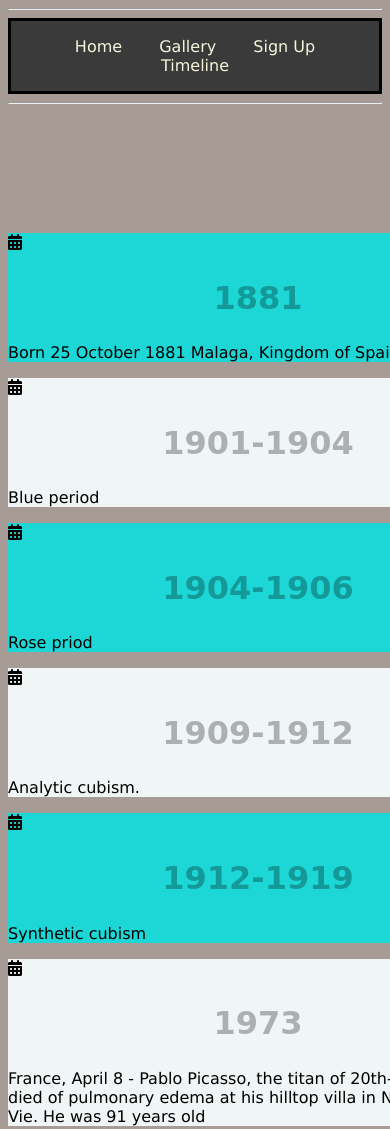
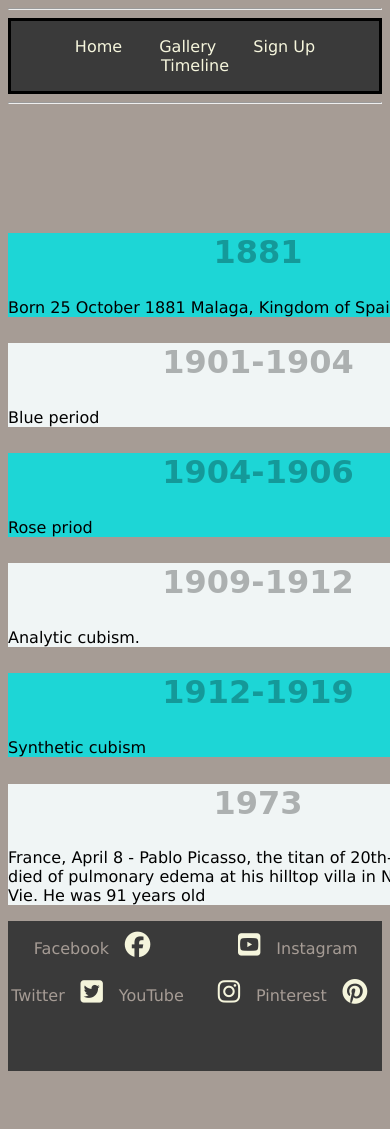
Before and after one commit to mariaarnesson/pablo_picasso, a plain HTML site: page timeline.html in a window 390 px wide. Shown: the top 1129 px of the page. After the commit the page ends 1079 px from the top, so only its background shows below. Drawn offline with Linux system fonts and the light colour scheme.

Commit message:
Add volums to medium screen size from 1200px wide and down

```diff
--- a/assets/css/style.css
+++ b/assets/css/style.css
@@ -23,7 +23,7 @@ nav > a:hover {
 	color: silver;
 }
 
-/* text rosa */
+/* description */
 
     #description {
         font-size: 150%;
@@ -254,3 +254,22 @@ footer {
    margin-right: 500px;
    margin-top: 0px;
 }
+/* Media queries */
+
+/* For larger to medium screens size from 1200px wide and down */
+@media screen and (max-width: 1200px) {
+  #start{
+    width: 65% auto;
+
+  }
+  #first-picture{
+    width: 65%;
+  }
+  #discription {
+    width: 65%;
+    margin-bottom: -50px;
+  }
+  .social-networks {
+    columns: 2;
+  }
+}
--- a/timeline.html
+++ b/timeline.html
@@ -24,33 +24,33 @@
 
 
 
-            <div id="day"><i class="fa-solid fa-calendar-days"></i>
+            <div id="day">
             <h1>1881</h1>
             <p>Born 25 October 1881
                 Malaga, Kingdom of Spain</p>
             </div>
 
-            <div id="year"><i class="fa-solid fa-calendar-days"></i>
+            <div id="year">
             <h1>1901-1904</h1>
             <p>Blue period</p>
             </div>
 
-            <div id="day"><i class="fa-solid fa-calendar-days"></i>
+            <div id="day">
             <h1>1904-1906</h1>
             <p> Rose priod</p>
             </div>
 
-            <div id="year"><i class="fa-solid fa-calendar-days"></i>
+            <div id="year">
             <h1>1909-1912</h1>
             <p>Analytic cubism.</p>
             </div>
 
-            <div id="day"><i class="fa-solid fa-calendar-days"></i>
+            <div id="day">
             <h1>1912-1919</h1>
             <p>Synthetic cubism</p>
             </div>
 
-            <div id="year"><i class="fa-solid fa-calendar-days"></i>
+            <div id="year">
             <h1>1973</h1>
             <p>France, April 8 - Pablo Picasso,
                 the titan of 20th-century art,
```
